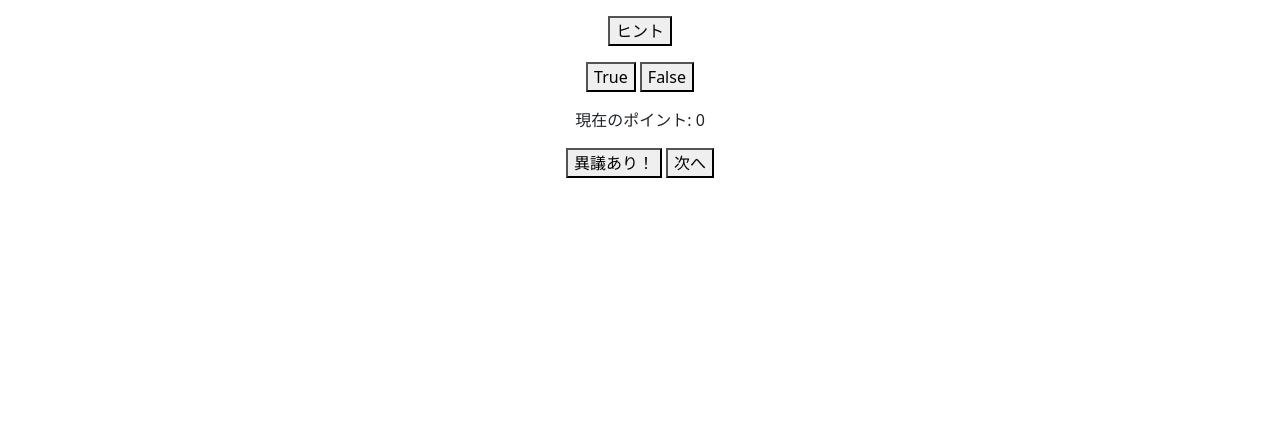
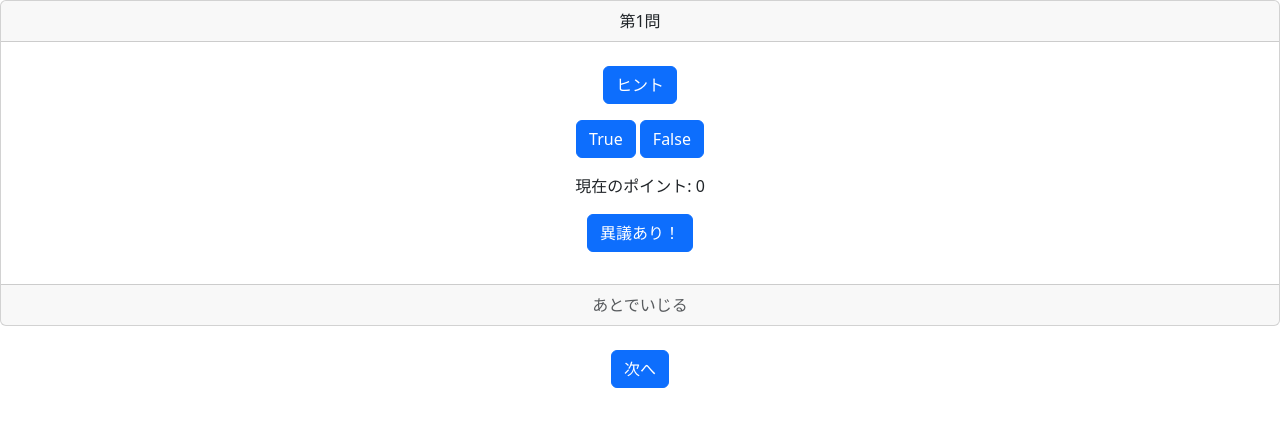
Before and after one commit to Akira0809/ChatGPT_hackathon, a Django app: template templates/base.html in a window 1280 px wide. Shown: the top 427 px of the page. Run offline with Django 4.2, Linux system fonts and the light colour scheme; the template is opened without the code that fills it: values that come from a table or form of the project are taken from there, others are empty; data comes from the database, SQL or seed files in the repository.

Commit message:
fix: コンフリクト対策

```diff
--- a/templates/base.html
+++ b/templates/base.html
@@ -9,22 +9,30 @@
     <body class="main">
         {% block content %}
         {% csrf_token %}
-        <p id="question"></p>
+        <div class="card text-center">
+            <div class="card-header">
+                第<span id="question_number">1</span>問
+            </div>
+            <div class="card-body">
+                <p class="card-title" id="question"></p>
                 <div id="hint_button">
-            <button onclick="hint()">ヒント</button>
+                    <button class="btn btn-primary" onclick="hint()">ヒント</button>
                 </div>
-        <p id="hint_text"></p>
+                <p class="card-text" id="hint_text"></p>
                 <div id="judge_button">
-            <button onclick="judge('T')">True</button>
-            <button onclick="judge('F')">False</button>
+                    <button class="btn btn-primary" onclick="judge('T')">True</button>
+                    <button class="btn btn-primary" onclick="judge('F')">False</button>
                 </div>
                 <p id="result"></p>
                 <p id="commentary"></p>
                 <p id="points">現在のポイント: 0</p>
-        <button onclick="objection()">異議あり！</button>
-        <button onclick="next()">次へ</button>
+                <button class="btn btn-primary" onclick="objection()">異議あり！</button>
                 <p id="judge"></p>
                 <p id="objection"></p>
+            </div>
+            <div class="card-footer text-body-secondary">あとでいじる</div>
+        </div>
+        <button class="btn btn-primary m-4" onclick="next()">次へ</button>
         <script>
             var index = 0;
             var points = 0;
@@ -64,6 +72,7 @@
 
             function next() {
                 index++;
+                document.getElementById("question_number").textContent = index + 1;
                 document.getElementById("judge_button").style.display = "block";
                 if (hint_click) {
                     document.getElementById("hint_button").style.display = "block";
--- a/templates/difficulty.html
+++ b/templates/difficulty.html
@@ -10,7 +10,7 @@
     </head>
     <body class="main">
         {% block content %}
-        <div class="d-flex justify-content-center align-items-center">
+        <div class="d-flex justify-content-center align-items-center" style="height: 100vh;">
             <div id="difficulty-select">
                 <h1>難易度を選択してください</h1>
                 {% if error_text %}
```
Lines whose indentation alone changed are shown as unchanged.
